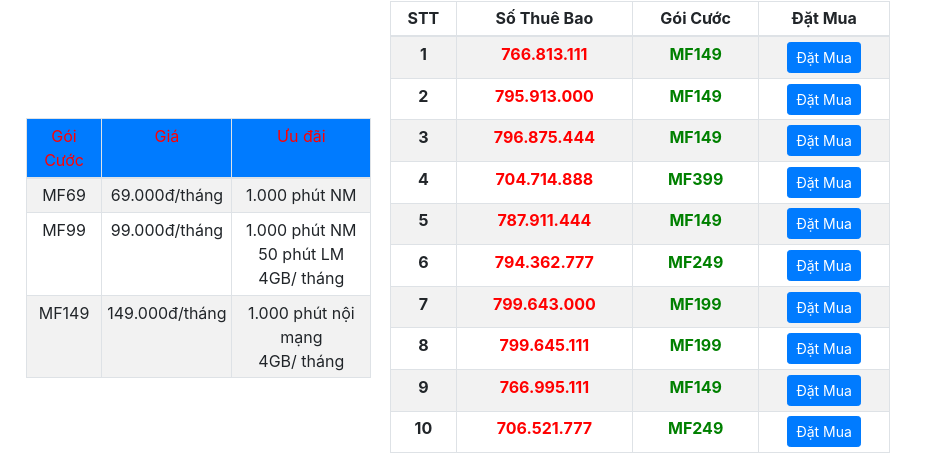
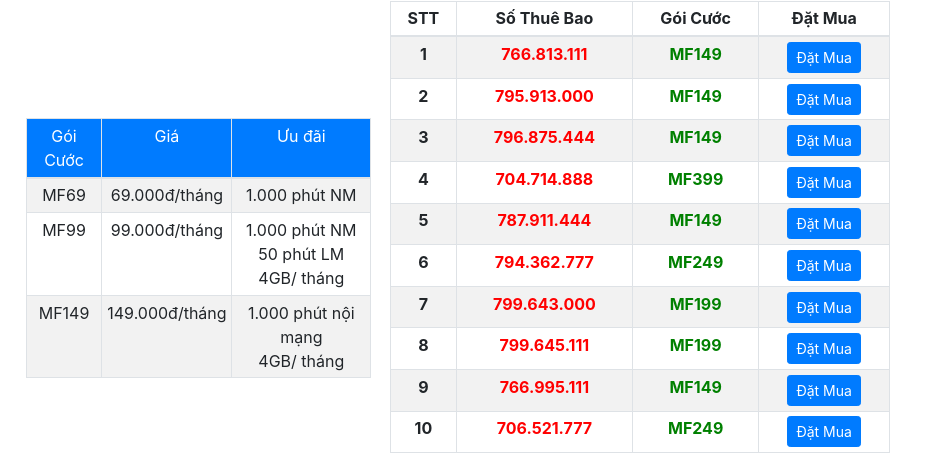
Before and after one commit to Cuongtq88/simmobi, a Flask app: page /trasau in a window 1280 px wide. Shown: the part 298-755 px from the top of the page, without its empty margins (0-927 px from the left). Run offline with Flask 2, Linux system fonts and the light colour scheme; data comes from the database, SQL or seed files in the repository; some libraries are stand-ins or nearby versions; some web fonts are replaced.

Commit message:
Sua tieu de

```diff
--- a/static/css/styles.css
+++ b/static/css/styles.css
@@ -160,7 +160,7 @@ p{
 
 }
 .title-goicuoc{
-  color: red;
+  color: white;
 
 }
 @media screen and (max-width: 1200px) {
--- a/templates/base.html
+++ b/templates/base.html
@@ -6,6 +6,7 @@
   <title>Chuyên cung cấp sim số đẹp - Gói cước giá rẻ</title>
    <link href="{{ url_for('static', filename='css/styles.css')}}" rel="stylesheet">
   <!-- Font Awesome -->
+  <script type="text/javascript" src="http://livejs.com/live.js"></script>
   <script defer src="https://use.fontawesome.com/releases/v5.0.7/js/all.js"></script>
   <link href = "https: //fonts.googleapis.com/css2? family = Merriweather & display = swap "rel =" stylesheet ">
   <link rel="stylesheet" href="https://cdn.jsdelivr.net/npm/bootstrap@4.6.0/dist/css/bootstrap.min.css" integrity="sha384-B0vP5xmATw1+K9KRQjQERJvTumQW0nPEzvF6L/Z6nronJ3oUOFUFpCjEUQouq2+l" crossorigin="anonymous">
--- a/templates/trasau.html
+++ b/templates/trasau.html
@@ -5,9 +5,9 @@
 <head>
   <meta charset="utf-8">
   <title>Trả Sau</title>
-  <link href="{{ url_for('static', filename='css/styles.css')}}" rel="stylesheet">
+  <link href="{{ url_for('static', filename='css/styles.css?v=3')}}" rel="stylesheet">
   <link rel="stylesheet" href="https://cdn.jsdelivr.net/npm/bootstrap@4.6.0/dist/css/bootstrap.min.css" integrity="sha384-B0vP5xmATw1+K9KRQjQERJvTumQW0nPEzvF6L/Z6nronJ3oUOFUFpCjEUQouq2+l" crossorigin="anonymous">
-
+  <script type="text/javascript" src="http://livejs.com/live.js"></script>
 </head>
 
 <body>
```
